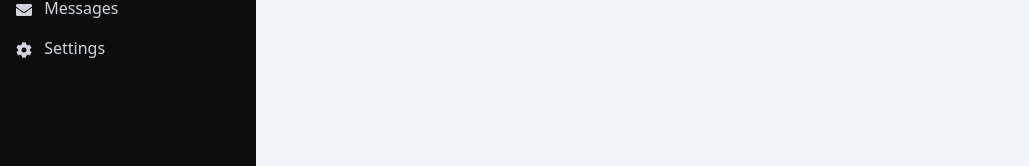
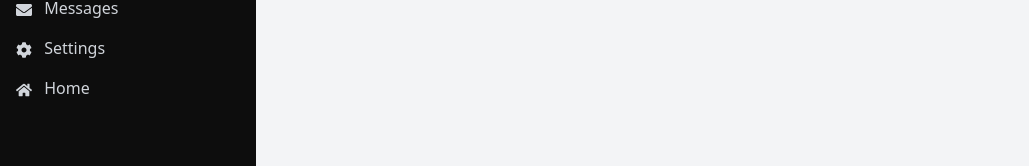
Before and after one commit to srinidhifd/Swissmote-Frontend, a React (Vite) app: page /dashboard in a window 1280 px wide. Shown: the part 236-402 px from the top of the page, without its empty margins (0-1029 px from the left). Built offline with nearby package versions, Linux system fonts and the light colour scheme.

Commit message:
added back to home navigation in dashboard

```diff
--- a/src/components/DashboardLayout.tsx
+++ b/src/components/DashboardLayout.tsx
@@ -1,7 +1,7 @@
 // src/components/DashboardLayout.tsx
 
 import { NavLink, Outlet } from "react-router-dom";
-import { FaBriefcase, FaTasks, FaBullhorn, FaEnvelope, FaCog } from "react-icons/fa";
+import { FaBriefcase, FaTasks, FaBullhorn, FaEnvelope, FaCog, FaHome } from "react-icons/fa";
 
 const DashboardLayout = () => {
   return (
@@ -50,6 +50,14 @@ const DashboardLayout = () => {
           >
             <FaCog className="inline mr-2" /> Settings
           </NavLink>
+          <NavLink
+            to="/"
+            className={({ isActive }) =>
+              isActive ? "text-blue-400" : "text-gray-300"
+            }
+          >
+            <FaHome className="inline mr-2" /> Home
+          </NavLink>
         </nav>
       </aside>
 
```
